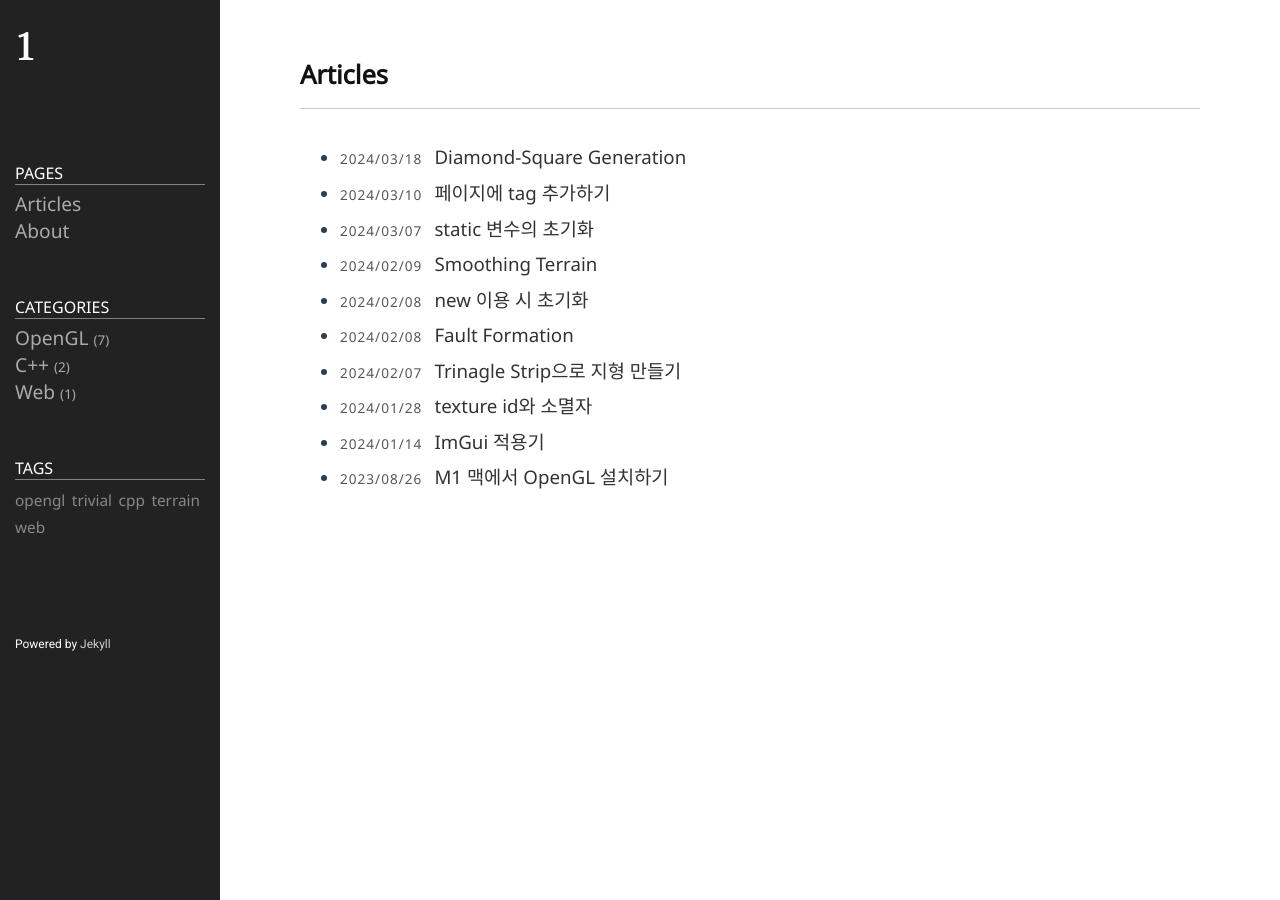
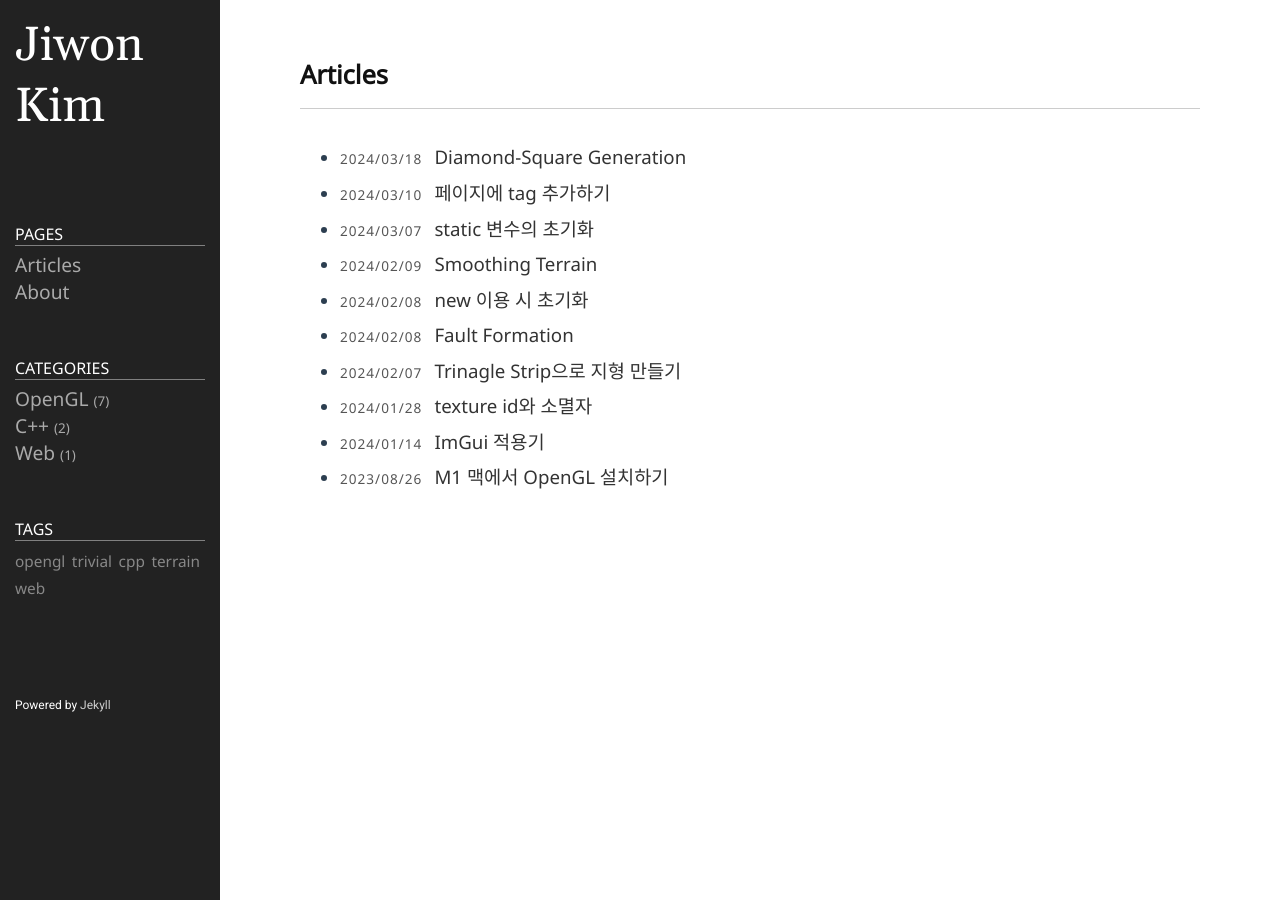
Before and after one commit to jiwon1304/jiwon1304.github.io, a Jekyll site: the page built from index.md, in a window 1280 px wide. Built offline with Jekyll 4.4.1, drawn with Linux system fonts in a browser that asks for light colours; some web fonts are replaced.

```diff
--- a/_config.yml
+++ b/_config.yml
@@ -18,8 +18,8 @@
 # You can create any custom variable you would like, and they will be accessible
 # in the templates via {{ site.myvariable }}.
 
-title: 1
-email:
+title: Jiwon Kim
+email: jiwon1304@gmail.com
 description: >- # this means to ignore newlines until "baseurl:"
 
 # baseurl: "/" # the subpath of your site, e.g. /blog
```
